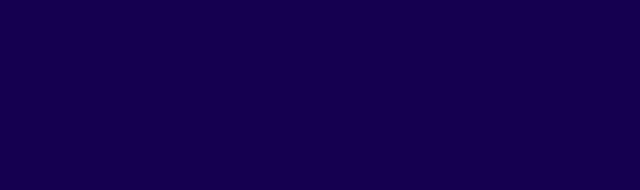
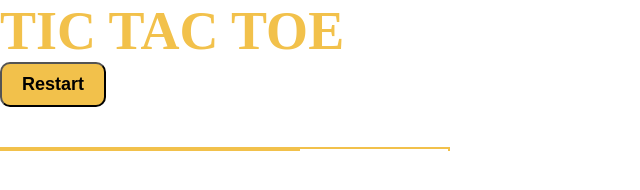
Before and after one commit to codeitR/tictactoe, a plain HTML site: page index.html in a window 1280 px wide. Shown: the whole page, without its empty margins (0-640 px from the left). Drawn offline with Linux system fonts and the light colour scheme.

Commit message:
css style

```diff
--- a/index.html
+++ b/index.html
@@ -4,16 +4,30 @@
     <meta charset="UTF-8">
     <meta http-equiv="X-UA-Compatible" content="IE=edge">
     <meta name="viewport" content="width=device-width, initial-scale=1.0">
-    <title>TicTacToy</title>
+    <title>TicTacToe</title>
     <link rel="stylesheet" href="style.css">
 </head>
 <body>
-    <div class="container"></div>
-    <div class="game">
-        <div class="row"><div class="box"></div><div class="box"></div><div class="box"></div></div>
-        <div class="row"><div class="box"></div><div class="box"></div><div class="box"></div></div>
-        <div class="row"><div class="box"></div><div class="box"></div><div class="box"></div></div>
+    <div class="coboxiner">
+        <h1 div id="playerText">Tic Tac Toe</h1>
+        <button id="restartBtn">Restart</button>
+
+
+     <div id="gameboard">
+        <div class="div" id="0"></div>
+        <div class="box" id="1"></div>
+        <div class="box" id="2"></div>
+        <div class="box" id="3"></div>
+        <div class="box" id="4"></div>
+        <div class="box" id="5"></div>
+        <div class="box" id="6"></div>
+        <div class="box" id="7"></div>
+        <div class="box" id="8"></div>
+
+     </div>
     </div>
+
+    <script src="game_logic.js"></script>
 
 </body>
 </html>
--- a/style.css
+++ b/style.css
@@ -1,16 +1,57 @@
+*{
+    padding: 0;
+    margin: 0;
+    box-sizing: border-box;
+}
 body{
-    background-color: #150050; ;
+    color: #f2c14b;
+    font-family: 'cursive' sans-serif;
 }
-
+h1{
+    font-size: 54px;
+    text-transform: uppercase;
+}
 .container{
+    padding: 40px;
+    height: 100vh;
     display: flex;
     justify-content: center;
     align-items: center;
-}
-.container .game .box{
-    height: 100px;
-    border-radius: 5px;
-    background-color: #3f0071;
-
+    flex-direction: column;
+    background-color: #37505C;
 
 }
+#gameboard{
+    width: 450px;
+    display: flex;
+    flex-wrap: wrap;
+    margin-top: 40px;
+
+}
+.box{
+    height: 150;
+    width: 150px;
+    display: flex;
+    align-items: center;
+    justify-content: center;
+    color: #f2c14b;
+    font-size: 120px;
+    border-right: 2px solid ;
+    border-bottom:2px solid ;
+
+}
+
+.box:nth-child(3n){
+    border-right: none;
+}
+.box:nth-child(6)~.box{
+    border-bottom:none ;
+}
+button{
+    padding: 10px 20px;
+    border-radius: 10px;
+    background-color: #f2c14b;
+    font-size: 18px;
+    transition: 200ms transform;
+    font-weight: 600;
+}
```
